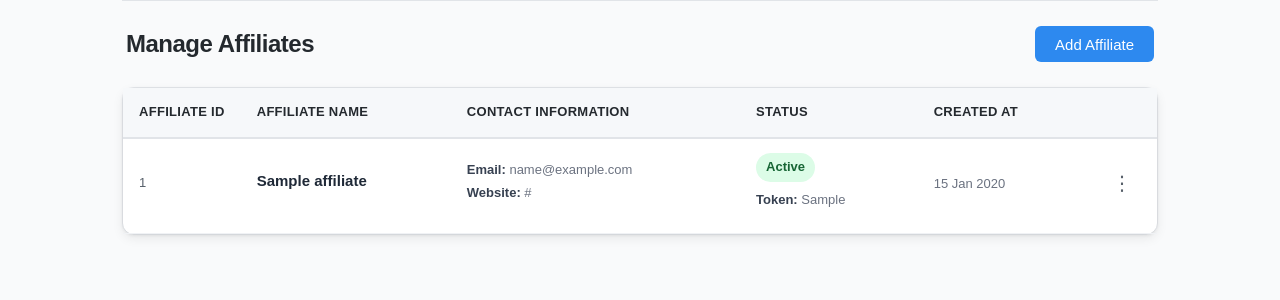
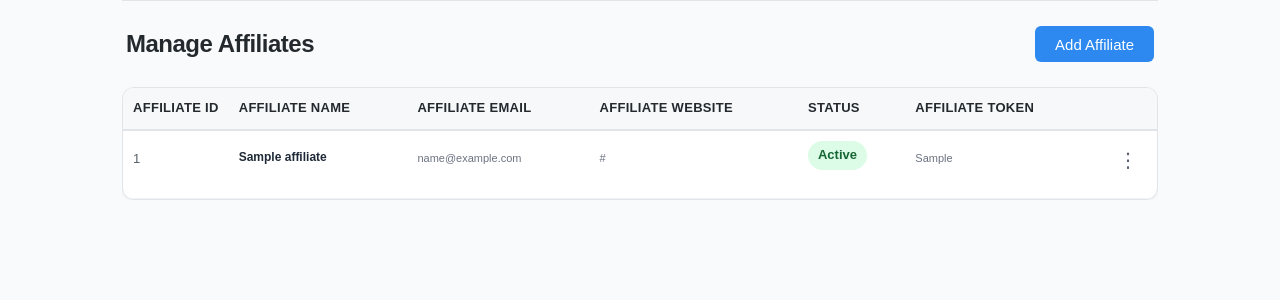
Before and after one commit to umamasaif09/Jobeet, a CodeIgniter app: page /database/admin/affiliates in a window 1280 px wide. Shown: the part 88-388 px from the top of the page. Run offline with CodeIgniter, Linux system fonts and the light colour scheme; the visitor is signed in with stand-in values (Sample User, id 1); tables that the repository leaves empty or names only in its code hold one stand-in row (values such as "Sample post").

Commit message:
fix admin tables

```diff
--- a/application/views/admin/affiliates.php
+++ b/application/views/admin/affiliates.php
@@ -8,9 +8,11 @@
 
                     <th><strong><?= $this->lang->line("affiliate_id"); ?></strong></th>
                         <th><strong><?= $this->lang->line("affiliate_name"); ?></strong></th>
-                        <th><strong><?= $this->lang->line("contact_information"); ?></strong></th>
+                        <th><strong><?= $this->lang->line("affiliate_email"); ?></strong></th>
+                        <th><strong><?= $this->lang->line("affiliate_website"); ?></strong></th>
                         <th><strong><?= $this->lang->line("status"); ?></strong></th>
-                        <th><strong><?= $this->lang->line("created_at"); ?></strong></th>
+                        <th><strong><?= $this->lang->line("affiliate_token"); ?></strong></th>
+                        <!-- <th><strong><?= $this->lang->line("created_at"); ?></strong></th> -->
                         <th class="menu-column"></th>
                 </tr>
             </thead>
@@ -29,29 +31,32 @@
 
                             <td>
                                 <div class="job-meta">
-                                    <strong>Email:</strong> <?php echo $affiliate["email"]; ?>
-                                </div>
-                               <div class="job-meta">
-                                    <strong>Website:</strong> <?php echo $affiliate["site_url"]; ?>
+                                    <?php echo $affiliate["email"]; ?>
                                 </div>
                             </td>
+
+                            <td>
+                                <div class="job-meta">
+                                    <?php echo $affiliate["site_url"]; ?>
+                                </div>
+                            </td>
+
                             <td>
                                 <?php if($affiliate["is_active"]) { ?>
                                     <span class="badge active">Active</span>
 
-                                    <div class="job-meta">
-                                        <strong>Token:</strong> <?php echo $affiliate["token"]; ?>
-                                    </div>
+
                                 <?php } else { ?>
                                     <span class="badge inactive">Inactive</span>
                                 <?php } ?>
                             </td>
 
                             <td>
-                                <span class="expiry-date">
-                                    <?php echo date("d M Y", strtotime($affiliate["created_at"])); ?>
-                                </span>
+                                <div class="job-meta">
+                                         <?php echo $affiliate["token"]; ?>
+                                </div>
                             </td>
+
 
                         <td class="row-menu">
                                 <button type="button" class="menu-toggle">⋮</button>
--- a/assets/css/admin_style.css
+++ b/assets/css/admin_style.css
@@ -954,7 +954,7 @@ textarea {
 }
 
 .admin-table .job-title{
-    font-size: 15px;
+    font-size: 13px;
     font-weight: 600;
     color: #1f2937;
     margin-bottom: 4px;
@@ -1361,17 +1361,17 @@ textarea {
     font-size: 13px;
     text-transform: uppercase;
     letter-spacing: 0.3px;
-    padding: 14px 16px;
+    padding: 10px 10px;
     text-align: left;
     border-bottom: 2px solid #e1e4e8;
     white-space: nowrap;
 }
 
 .jobs-table tbody td{
-    padding: 14px 16px;
+    padding: 10px 10px;
     border-bottom: 1px solid #f0f2f5;
     text-align: left;
-    font-size: 14px;
+    font-size: 13px;
     color: #24292e;
     vertical-align: middle;
 }
@@ -1400,7 +1400,7 @@ textarea {
 }
 
 .jobs-table.id-column{
-    width: 60px;
+    width: 40px;
     font-weight: 500;
     color: #57606a;
     font-size: 13px;
@@ -1418,7 +1418,7 @@ textarea {
 }
 
 .jobs-table .company-name{
-    font-weight: 14px;
+    font-weight: 13px;
     font-weight: 500;
     color: #374151;
 }
@@ -1446,7 +1446,7 @@ textarea {
 
 .location-text{
     color: #6b7280;
-    font-size: 13px;
+    font-size: 12px;
 }
 
 .expiry-date{
@@ -1567,8 +1567,14 @@ textarea {
 
 /* Affiliate Table */
 
+.affiliate-table td,
+.affiliate-table th{
+    padding: 8px 8px;
+    font-size: 12px;
+}
+
 .affiliate-table .id-column{
-    width: 60px;
+    width: 40px;
     font-weight: 500;
     color: #57606a;
     font-size: 13px;
@@ -1580,7 +1586,7 @@ textarea {
 }
 
 .affiliate-table .job-title{
-    font-size: 15px;
+    font-size: 12px;
     font-weight: 600;
     color: #1f2937;
     margin-bottom: 4px;
@@ -1588,7 +1594,7 @@ textarea {
 
 .affiliate-table .job-meta{
     color: #6b7280;
-    font-size: 13px;
+    font-size: 11px;
     margin-bottom: 2px;
 }
 
@@ -1604,7 +1610,7 @@ textarea {
 
 .affiliate-table .expiry-date{
     color: #6b7280;
-    font-size: 13px;
+    font-size: 12px;
     font-weight: 500;
 }
 
@@ -1747,14 +1753,15 @@ textarea {
 
 /* 1. Ensure all containers allow overflow */
 .table-wrapper {
-    overflow: visible !important;
+    overflow: hidden !important;
     padding-bottom: 20px; /* Add space at bottom for dropdowns */
     position: relative;
+    padding: 0;
 }
 
 .jobs-table-card,
 .category-table-card {
-    overflow: visible !important;
+    overflow: hidden !important;
 }
 
 /* 2. Tables should allow overflow */
@@ -2184,7 +2191,7 @@ textarea {
 
      .jobs-table thead th,
     .jobs-table tbody td {
-        padding: 10px 12px;
+        padding: 10px 10px;
         font-size: 13px;
     }
 
```
Also changed, not shown: application/views/admin/jobs.php (+6 -2 lines).
